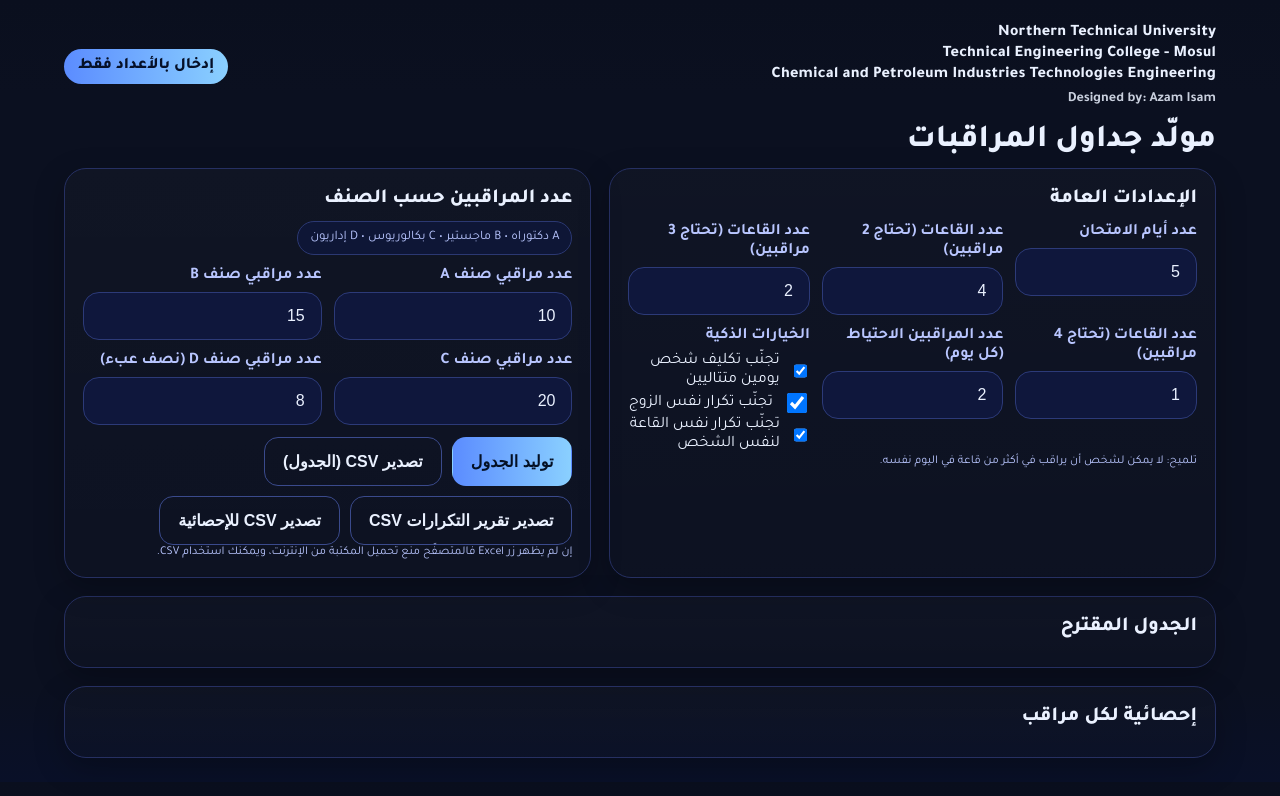
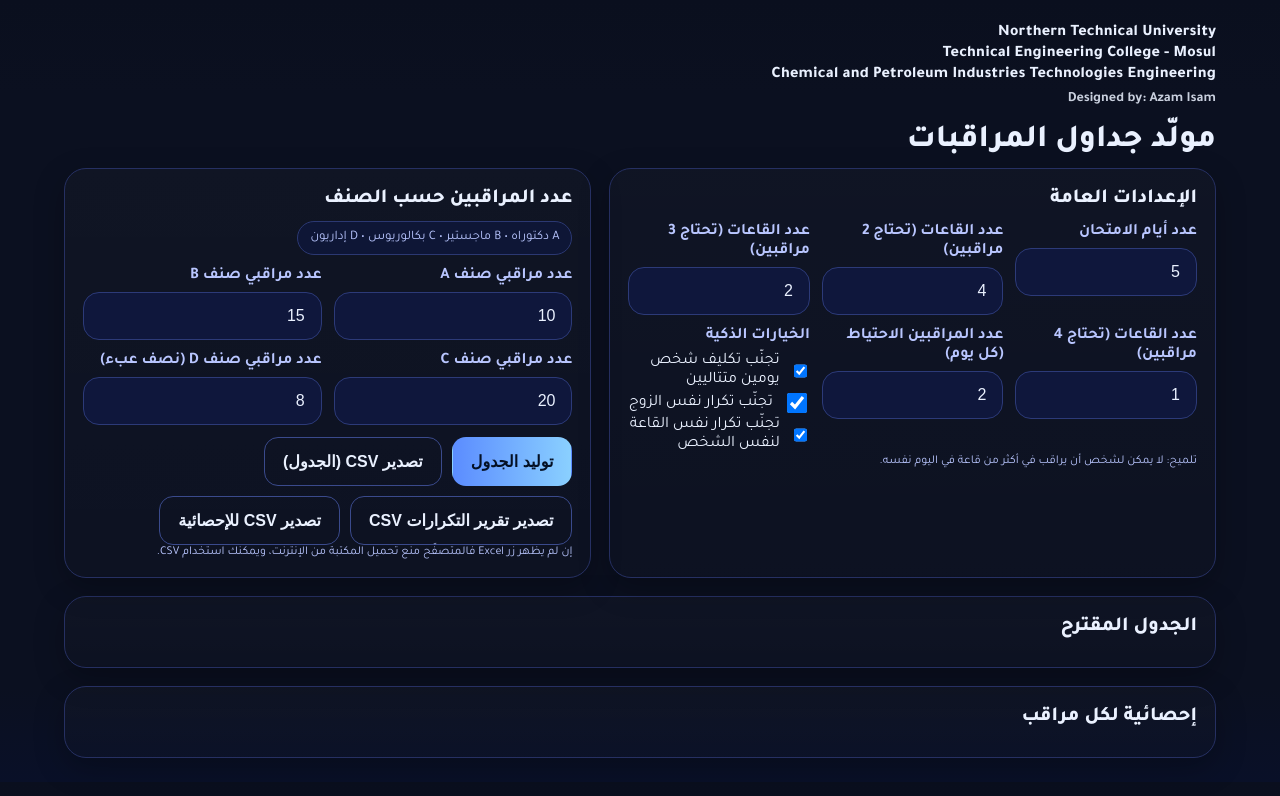
Before and after one commit to zizoiraq/observation-table2, a plain HTML site: page index.html in a window 1280 px wide. Drawn offline with Linux system fonts and the light colour scheme.

Commit message:
index.html

```diff
--- a/index.html
+++ b/index.html
@@ -65,7 +65,7 @@
         <div class="line">Chemical and Petroleum Industries Technologies Engineering</div>
         <div class="designed">Designed by: Azam Isam </div>
       </div>
-      <span class="badge"> إدخال بالأعداد فقط</span>
+
     </header>
 
     <h1 style="margin-bottom:8px">مولّد جداول المراقبات</h1>
```
